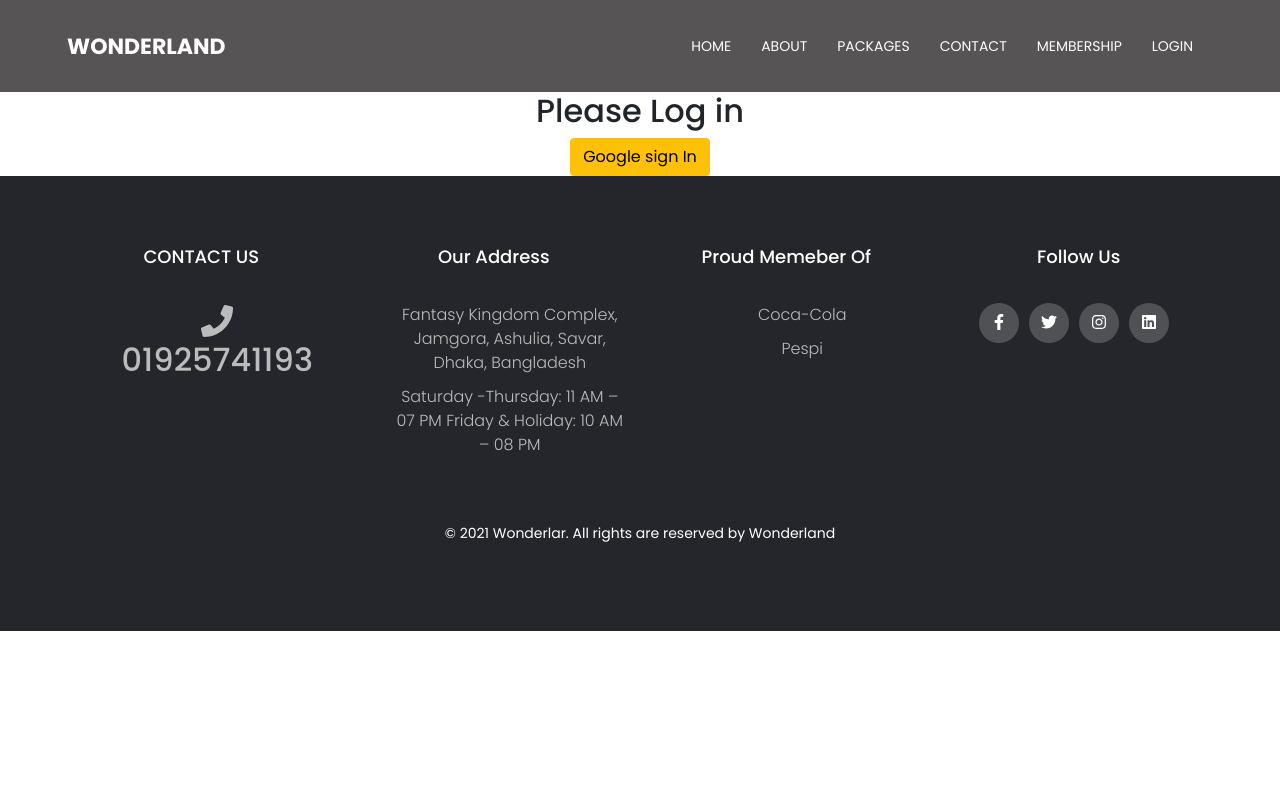
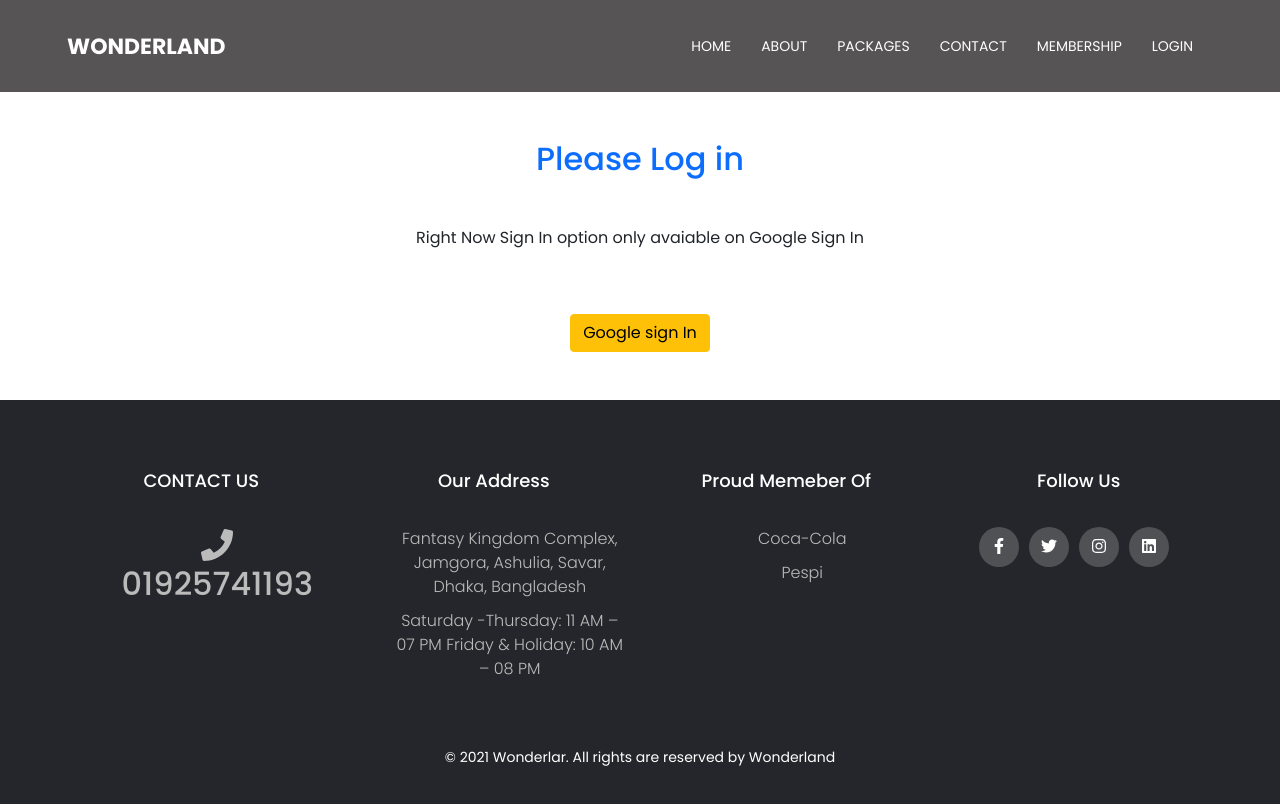
Before and after one commit to Firoz01/Wonderland-Interactive-Website, a React (Create React App) app: page /login in a window 1280 px wide. Shown: the top 804 px of the page. Built offline with nearby package versions, Linux system fonts and the light colour scheme; no server answers.

Commit message:
add spinner

```diff
--- a/src/Pages/Home/Banner/Banner.js
+++ b/src/Pages/Home/Banner/Banner.js
@@ -4,8 +4,6 @@ import './Banner.css'
 const Banner = () => {
     return (
         <div className='banner-section'>
-
-
         </div>
     );
 };
--- a/src/Pages/Home/ThingsToDo/ThingsToDo.js
+++ b/src/Pages/Home/ThingsToDo/ThingsToDo.js
@@ -24,7 +24,7 @@ export default class AutoPlayMethods extends Component {
       autoplaySpeed: 2000
     };
     return (
-      <div className='container'>
+      <div className='container mb-5'>
         <h2 className='title-text'>things to do</h2>
         <Slider ref={slider => (this.slider = slider)} {...settings}>
           <div className='slider-img'>
--- a/src/Pages/Login/Login/Login.js
+++ b/src/Pages/Login/Login/Login.js
@@ -20,8 +20,9 @@ const Login = () => {
 
     return (
         <div>
-            <h2>Please Log in</h2>
-            <button onClick={handleGoogleLogin} className="btn btn-warning" >Google sign In</button>
+            <h2 className='text-primary my-5'>Please Log in</h2>
+            <p>Right Now Sign In option only avaiable on Google Sign In</p>
+            <button onClick={handleGoogleLogin} className="btn btn-warning my-5" >Google sign In</button>
         </div>
     );
 };
--- a/src/Pages/Packages/Packages/Packages.css
+++ b/src/Pages/Packages/Packages/Packages.css
@@ -17,3 +17,7 @@
     grid-template-columns: 1fr 1fr 1fr;
     grid-row-gap: 30px;
 }
+.spinner{
+    width: 300px;
+    height: 300px;
+}
--- a/src/Pages/Packages/Packages/Packages.js
+++ b/src/Pages/Packages/Packages/Packages.js
@@ -1,17 +1,20 @@
 import React from 'react';
 import { useEffect } from 'react';
 import { useState } from 'react';
+import { Spinner } from 'react-bootstrap';
 import Package from '../Package/Package'
 import './Packages.css'
 
 const Packages = () => {
 
     const [packages, setPackages] = useState([]);
+    const [loading, setLoading] = useState(false);
 
     useEffect(() => {
         fetch('https://warm-woodland-84420.herokuapp.com/packages')
             .then(res => res.json())
             .then(data => setPackages(data));
+        setLoading(true);
     },[])
     console.log(packages);
     return (
@@ -24,9 +27,10 @@ const Packages = () => {
             </div>
 
                 <div className='packages-container container mt-5'>
-                    {
-                        packages.map( offer => <Package key={offer._id} offer={offer}></Package>)
-                    }
+
+                {loading ?
+                packages.map( offer => <Package key={offer._id} offer={offer}></Package>)
+                : <Spinner className="spinner" animation="border" variant="danger" />}
                 </div>
 
         </div>
```
Also changed, not shown: src/Pages/Home/Banner/Banner.css (line endings or trailing spaces).
